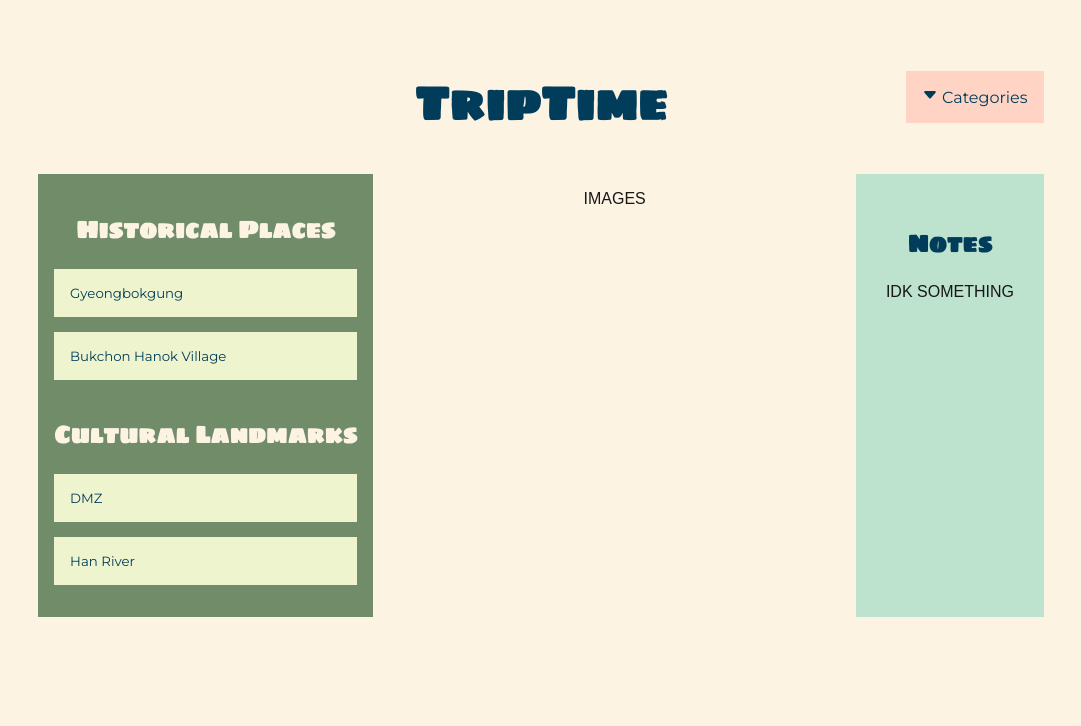
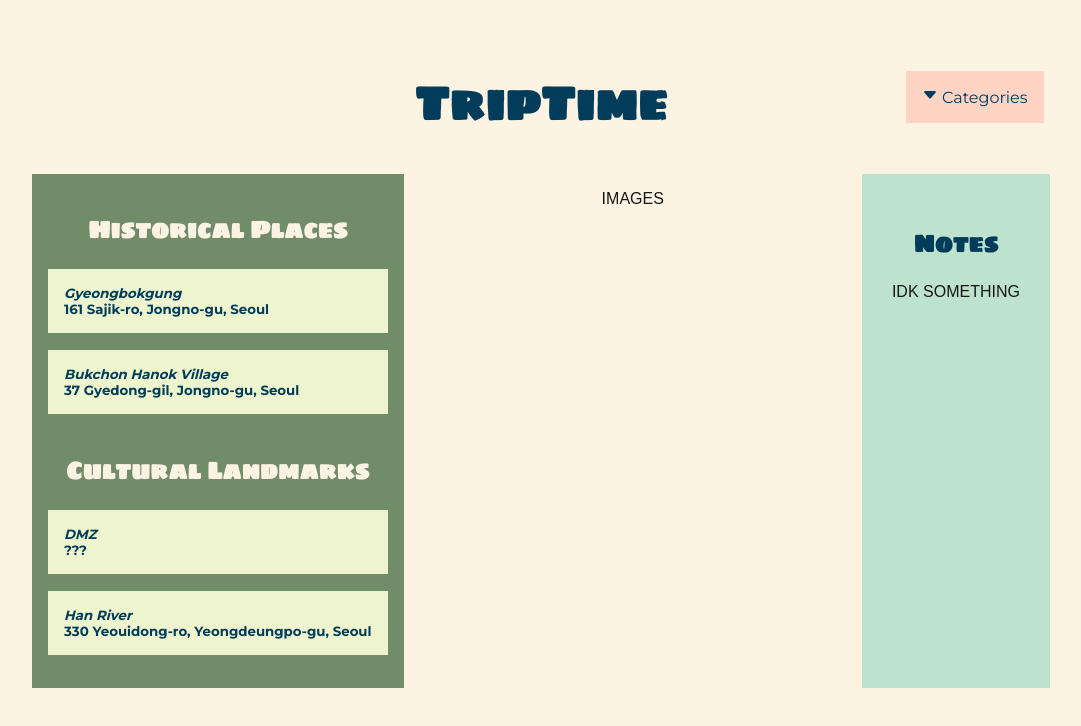
Before and after one commit to izzygperez/TripTok, a Next.js app in the folder triptok/: page / in a window 1280 px wide. Shown: the top 726 px of the page, without its empty margins (99-1180 px from the left). Built offline with nearby package versions, Linux system fonts and the light colour scheme.

Commit message:
Place active color and font styling

```diff
--- a/triptok/src/app/globals.css
+++ b/triptok/src/app/globals.css
@@ -113,6 +113,18 @@ article {
   text-align: left;
 }
 
+.address:active {
+  background-color: #ffb979;
+}
+
+span {
+  font-weight: bold;
+}
+
+.addyName {
+  font-style: italic;
+}
+
 .notes {
   background-color: #bde3ce;
   border-radius: 25;
--- a/triptok/src/app/page.js
+++ b/triptok/src/app/page.js
@@ -17,11 +17,23 @@ export default function Home() {
       <article>
         <section className="locations">
           <h2 className="placeType">Historical Places</h2>
-          <button className="address">Gyeongbokgung</button>
-          <button className="address">Bukchon Hanok Village</button>
+          <button className="address">
+            <span className="addyName">Gyeongbokgung</span><br></br>
+            <span>161 Sajik-ro, Jongno-gu, Seoul</span>
+          </button>
+          <button className="address">
+            <span className="addyName">Bukchon Hanok Village</span><br></br>
+            <span>37 Gyedong-gil, Jongno-gu, Seoul</span>
+            </button>
           <h2 className="placeType">Cultural Landmarks</h2>
-          <button className="address">DMZ</button>
-          <button className="address">Han River</button>
+          <button className="address">
+            <span className="addyName">DMZ</span><br></br>
+            <span>???</span>
+          </button>
+          <button className="address">
+            <span className="addyName">Han River</span><br></br>
+            <span>330 Yeouidong-ro, Yeongdeungpo-gu, Seoul</span>
+          </button>
         </section>
         <section>
           <p>IMAGES</p>
```
